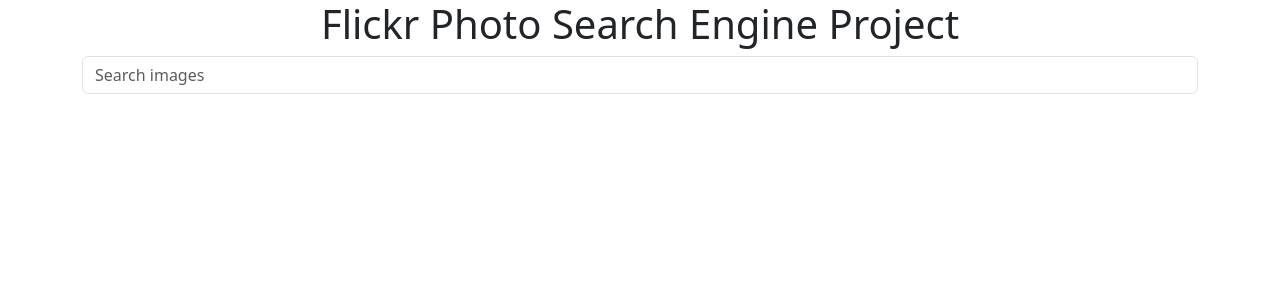
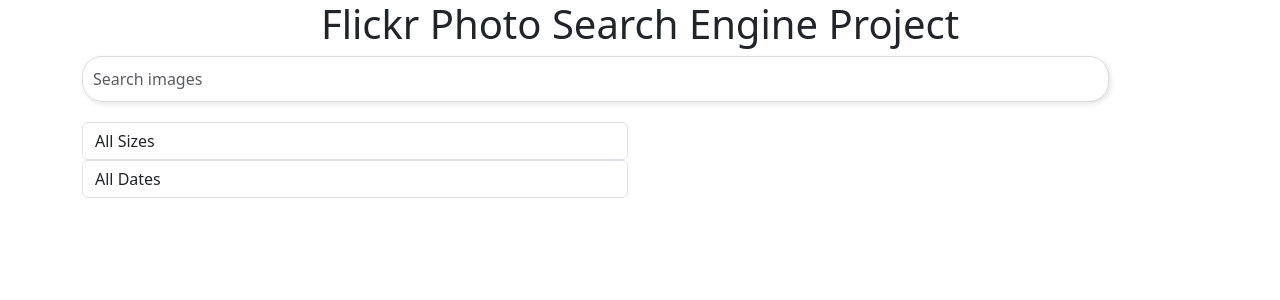
Before and after one commit to Projet-EPITA/search-engine-flickr-projet, an Angular app: page /search in a window 1280 px wide. Shown: the top 300 px of the page. Built offline with nearby package versions, Linux system fonts and the light colour scheme.

Commit message:
Css fixed, Size and real resolution image added in detail page

```diff
--- a/src/app/components/image-details/image-details.component.html
+++ b/src/app/components/image-details/image-details.component.html
@@ -1,9 +1,15 @@
 <div *ngIf="photoInfo">
+    <div *ngIf="originalSize">
+        <img [src]="originalSize.source" [alt]="photoInfo.title?._content">
+    </div>
     <h2>{{ photoInfo.title?._content || 'Unknown' }}</h2>
     <p><strong>Owner:</strong> {{ photoInfo.owner?.username || 'Unknown' }}</p>
     <p><strong>Real Name:</strong> {{ photoInfo.owner?.realname || 'Unknown' }}</p>
     <p><strong>Location:</strong> {{ photoInfo.owner?.location || 'Unknown' }}</p>
     <p><strong>Description:</strong> {{ photoInfo.description?._content || 'No Description' }}</p>
+    <p><strong>Date:</strong> {{ photoInfo.dateTaken || 'Unknown' }}</p>
+    <p><strong>Tags:</strong> {{ photoInfo.tags || 'No Tags' }}</p>
+    <p *ngIf="selectedSize"><strong>Taille:</strong> {{ selectedSize.width }}x{{ selectedSize.height || 'No Size' }} pixels</p>
 </div>
 
 <div *ngIf="!photoInfo">
--- a/src/app/components/image-details/image-details.component.ts
+++ b/src/app/components/image-details/image-details.component.ts
@@ -1,6 +1,6 @@
 import { Component, OnInit } from '@angular/core';
 import { ActivatedRoute } from '@angular/router';
-import { FlickrService, FlickrPhotoInfo } from 'src/app/services/flickr.service';
+import { FlickrService, FlickrPhotoInfo, FlickrPhotoSize } from 'src/app/services/flickr.service';
 
 @Component({
   selector: 'app-image-details',
@@ -9,6 +9,9 @@
 })
 export class ImageDetailsComponent implements OnInit {
   photoInfo: FlickrPhotoInfo | null = null;
+  photoSizes: FlickrPhotoSize[] | null = null;
+  selectedSize: FlickrPhotoSize | null = null;
+  originalSize: FlickrPhotoSize | null = null;
 
   constructor(
     private route: ActivatedRoute,
@@ -21,8 +24,9 @@
       const photoId = params['id'];
       console.log("ID photo is ", photoId);
       this.fetchPhotoInfo(photoId);
+      this.fetchPhotoInfo(photoId);
+      this.fetchPhotoSizes(photoId);
     });
-
   }
 
   fetchPhotoInfo(photoId: string) {
@@ -30,6 +34,7 @@
       .subscribe(
         (data: FlickrPhotoInfo) => {
           this.photoInfo = data;
+          console.log("all datas : ", this.photoInfo)
           console.log("what is the title :", this.photoInfo.title._content);
 
         },
@@ -38,4 +43,17 @@
         }
       );
   }
+
+  fetchPhotoSizes(photoId: string) {
+    this.flickrService.getSizes(photoId).subscribe(
+      (sizes: FlickrPhotoSize[]) => {
+        this.photoSizes = sizes;
+        // Trouver la taille "Original"
+        this.originalSize = sizes.find(size => size.label === 'Original') ?? null;
+      },
+      error => {
+        console.error('Error fetching photo sizes:', error);
+      }
+    );
+  }
 }
--- a/src/app/components/search-bar/search-bar.component.css
+++ b/src/app/components/search-bar/search-bar.component.css
@@ -1,5 +1,5 @@
 /* Style de la barre de recherche */
-input[type="text"] {
+input[type="search"] {
     width: 92%; /* Largeur de la barre de recherche */
     padding: 10px; /* Espacement interne */
     border: 1px solid #ddd; /* Bordure légère */
--- a/src/app/components/search-bar/search-bar.component.html
+++ b/src/app/components/search-bar/search-bar.component.html
@@ -4,7 +4,28 @@
     <input type="search" class="form-control" (keyup)="search($event)" placeholder="Search images">
   </div>
 
-  <div class="row">
+  <div class="form-group">
+    <div class="row">
+      <div class="col-md-6">
+        <!-- <select class="form-control" id="imageSizeFilter" [(ngModel)]="imageSizeFilter" (change)="applyFilters()"> -->
+        <select class="form-control" id="imageSizeFilter">
+          <option value="">All Sizes</option>
+          <option value="small">Small</option>
+          <option value="medium">Medium</option>
+          <option value="large">Large</option>
+        </select>
+        <!-- <select class="form-control" id="dateFilter" [(ngModel)]="dateFilter" (change)="applyFilters()"> -->
+        <select class="form-control" id="dateFilter">
+            <option value="">All Dates</option>
+          <option value="lastweek">Last Week</option>
+          <option value="lastmonth">Last Month</option>
+          <option value="lastyear">Last Year</option>
+        </select>
+      </div>
+    </div>
+  </div>
+
+  <div class="row images">
     <div class="col-sm-12 col-md-6 col-lg-4 p-3" *ngFor="let image of images">
       <div class="card">
         <a [routerLink]="['/details', image.id]" (click)="logId(image.id)">
--- a/src/app/services/flickr.service.ts
+++ b/src/app/services/flickr.service.ts
@@ -17,6 +17,7 @@
   id: string;
   secret: string;
   server: string;
+
   title: {
     _content: string;
   };
@@ -29,11 +30,27 @@
   description: {
     _content: string;
   };
+  dateTaken: string;
+  tags: string;
 }
 
 export interface FlickrSearchResult {
   photos: {
     photo: FlickrPhoto[];
+  };
+}
+
+export interface FlickrPhotoSize {
+  label: string;
+  width: number;
+  height: number;
+  source: string;
+  url: string;
+}
+
+export interface FlickrPhotoSizesResult {
+  sizes: {
+    size: FlickrPhotoSize[];
   };
 }
 
@@ -89,10 +106,19 @@
           },
           description: {
             _content: res.photo.description._content
-          }
-
+          },
+          dateTaken: res.photo.dates.taken,
+          tags: res.photo.tags.tag.map((tag: any) => tag.raw).join(', ')
         };
       })
     );
   }
+
+  getSizes(photoId: string) {
+    const url = `https://www.flickr.com/services/rest/?method=flickr.photos.getSizes&api_key=${environment.flickr.key}&photo_id=${photoId}&format=json&nojsoncallback=1`;
+    return this.http.get<FlickrPhotoSizesResult>(url).pipe(
+      map((res: any) => res.sizes.size)
+    );
+  }
+
 }
```
